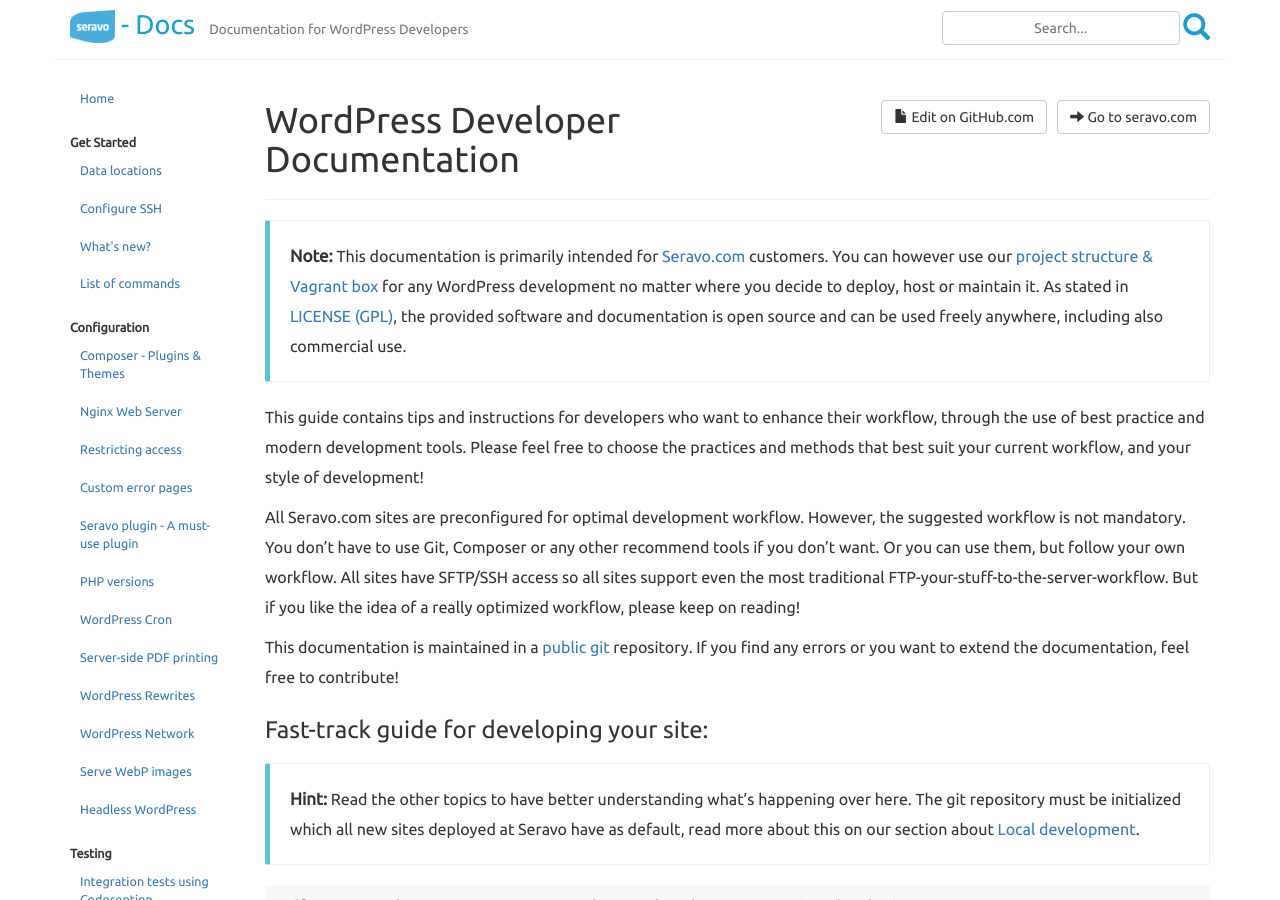
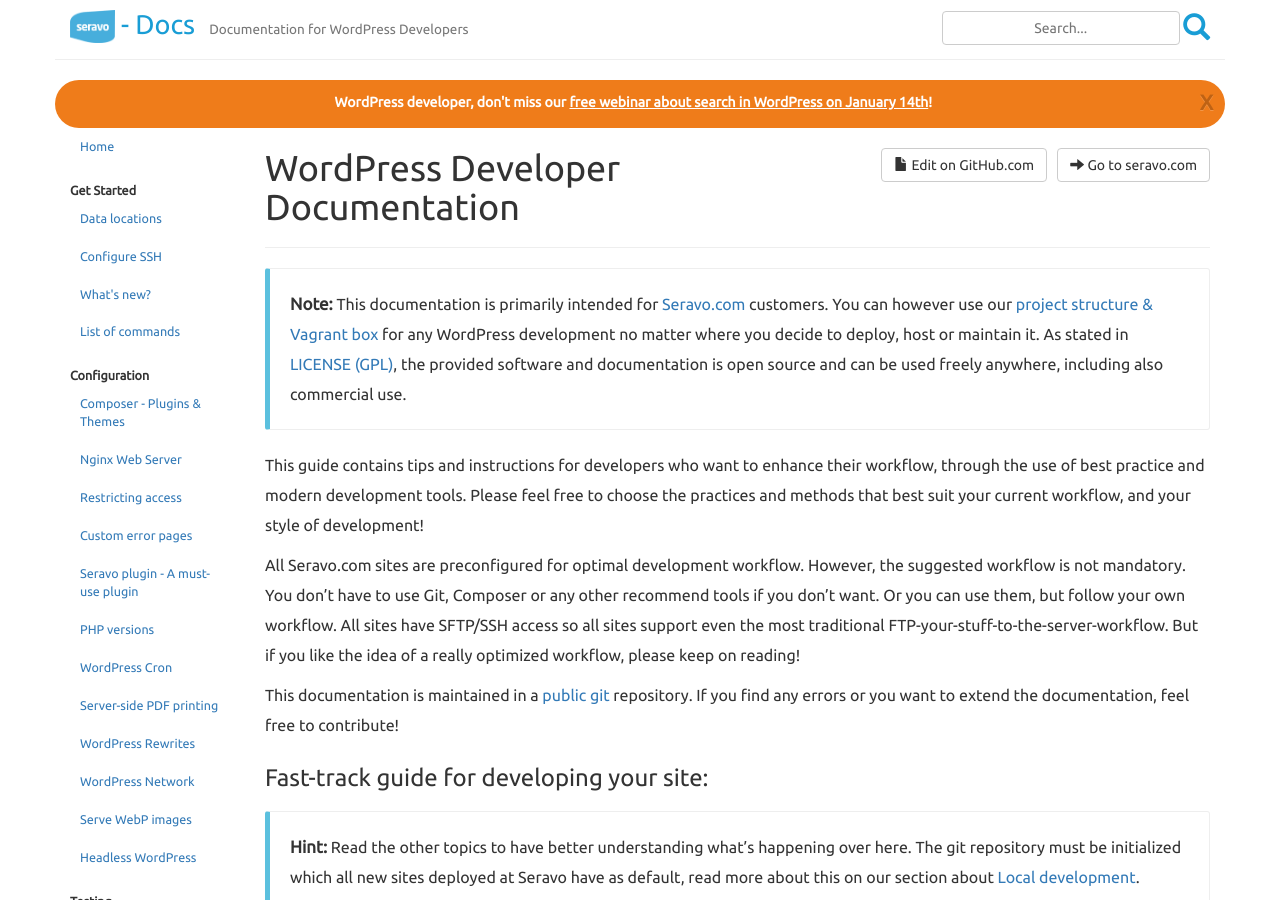
Before and after one commit to Seravo/docs, a Jekyll site: the page built from index.md, in a window 1280 px wide and 900 px high. Built offline with Jekyll 4.4.1, drawn with Linux system fonts in a browser that asks for light colours; nearby versions of some CDN libraries.

Commit message:
Update webinar banner for 2021-01-14

```diff
--- a/_layouts/default.html
+++ b/_layouts/default.html
@@ -17,12 +17,12 @@
             </div>
 
             <!-- See assets/main.js for logic -->
-            <div class="row" id="webinar-banner" data-date="2020-08-19">
+            <div class="row" id="webinar-banner" data-date="2021-01-14">
               <!-- Remeber to bump the date to make webinar banner visible! -->
               <span class="close">X</span>
-              <p lang="fi">WordPress-kehittäjä, älä missaa <a href="https://wp-palvelu.fi/blogi/webinaari-phpn-profilointi-xdebugin-avulla/">ilmaista webinaariamme Xdebugista elokuun 19. päivä</a>!</p>
-              <p lang="sv">WordPress-utvecklare, missa inte vår <a href="https://seravo.se/blogg/webinar-anvand-xdebug-for-php-profilering/">kostnadsfria webbinar om Xdebug den 19. augusti</a>!</p>
-              <p lang="en">WordPress developer, don't miss our <a href="https://seravo.com/blog/webinar-xdebug-profile-php/">free webinar about Xdebug on August 19th</a>!</p>
+              <p lang="fi">WordPress-kehittäjä, älä missaa <a href="https://wp-palvelu.fi/blogi/webinaari-hakutoiminnon-toteuttaminen-ja-raatalointi-wordpressissa/">ilmaista webinaariamme WordPressin hakutoiminnosta tammikuun 14. päivä</a>!</p>
+              <p lang="sv">WordPress-utvecklare, missa inte vår <a href="https://seravo.se/blogg/webinar-anpassa-wordpress-sokningen/">gratis webbinar om sökningen in WordPress den 14. januari</a>!</p>
+              <p lang="en">WordPress developer, don't miss our <a href="https://seravo.com/blog/webinar-search-function-and-how-to-customize-it/">free webinar about search in WordPress on January 14th</a>!</p>
             </div>
 
             <div class="row">
```
